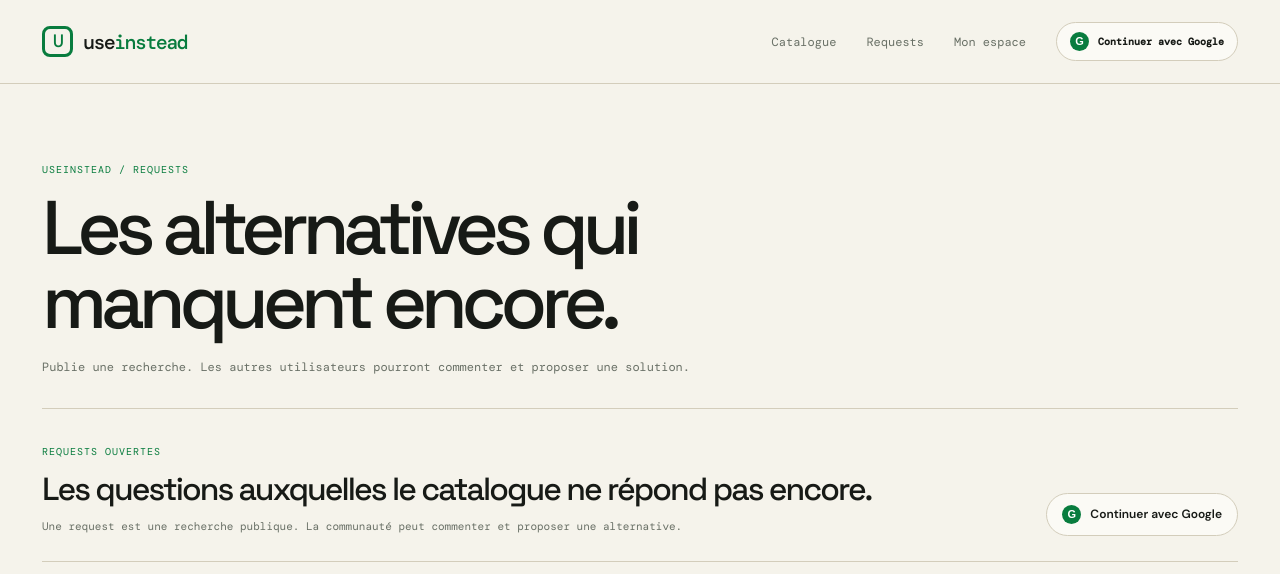
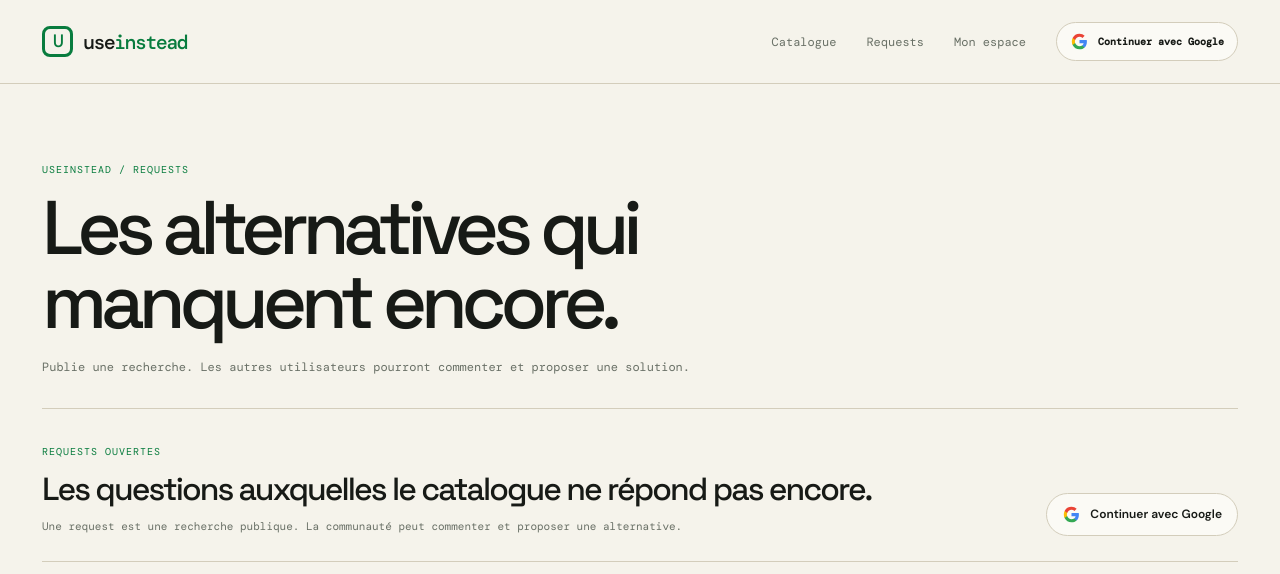
Before and after one commit to okba69/Alternative.IO, a Next.js app: page /requests in a window 1280 px wide. Shown: the top 574 px of the page. Built offline with nearby package versions, Linux system fonts and the light colour scheme; no server answers; the database is empty.

Commit message:
fix: use Google logo in sign-in button

```diff
--- a/app/globals.css
+++ b/app/globals.css
@@ -76,7 +76,7 @@ button { cursor: pointer; }
 .google-auth-button:hover { border-color: var(--accent); color: var(--accent); }
 .google-auth-button:disabled { cursor: wait; opacity: .6; }
 .google-auth-button.compact { font-family: 'DM Mono', monospace; font-size: 10px; padding: 8px 11px; }
-.google-icon { align-items: center; background: var(--accent); border-radius: 50%; color: #fff; display: inline-flex; font-family: Arial, sans-serif; font-size: 11px; font-weight: 700; height: 19px; justify-content: center; width: 19px; }
+.google-icon { display: inline-block; flex: 0 0 auto; height: 19px; width: 19px; }
 .google-auth-error { color: #b14d3d; font-size: 10px; line-height: 1.4; max-width: 280px; }
 
 /* Secondary catalogue and community surfaces. */
--- a/components/GoogleAuthButton.tsx
+++ b/components/GoogleAuthButton.tsx
@@ -24,8 +24,10 @@ export function GoogleAuthButton({ compact = false }: GoogleAuthButtonProps) {
         },
       });
       if (authError) throw authError;
-    } catch {
-      setError('Connexion Google indisponible pour le moment. Vérifie la configuration Supabase Auth.');
+    } catch (error) {
+      setError(error instanceof Error && error.message === 'Connexion Google non configurée.'
+        ? 'La connexion Google doit encore être configurée sur le site.'
+        : 'Connexion Google indisponible pour le moment. Vérifie la configuration Supabase Auth.');
       setLoading(false);
     }
   }
@@ -33,7 +35,12 @@ export function GoogleAuthButton({ compact = false }: GoogleAuthButtonProps) {
   return (
     <span className={compact ? 'google-auth-wrap compact' : 'google-auth-wrap'}>
       <button className={compact ? 'google-auth-button compact' : 'google-auth-button'} onClick={handleSignIn} disabled={loading} type="button">
-        <span className="google-icon" aria-hidden="true">G</span>
+        <svg className="google-icon" aria-hidden="true" viewBox="0 0 24 24" role="img">
+          <path fill="#4285F4" d="M21.35 12.27c0-.74-.07-1.45-.22-2.13H12v4.03h5.24a4.48 4.48 0 0 1-1.94 2.94v2.45h3.14c1.84-1.7 2.91-4.2 2.91-7.29Z" />
+          <path fill="#34A853" d="M12 21.8c2.63 0 4.84-.87 6.45-2.36l-3.14-2.45c-.87.58-1.98.92-3.31.92-2.54 0-4.69-1.72-5.46-4.03H3.3v2.53A9.74 9.74 0 0 0 12 21.8Z" />
+          <path fill="#FBBC05" d="M6.54 13.88A5.85 5.85 0 0 1 6.23 12c0-.65.11-1.28.31-1.88V7.59H3.3A9.74 9.74 0 0 0 2.27 12c0 1.57.38 3.05 1.03 4.41l3.24-2.53Z" />
+          <path fill="#EA4335" d="M12 6.09c1.43 0 2.71.49 3.72 1.46l2.79-2.79C16.84 3.18 14.63 2.2 12 2.2a9.74 9.74 0 0 0-8.7 5.39l3.24 2.53C7.31 7.81 9.46 6.09 12 6.09Z" />
+        </svg>
         {loading ? 'Connexion…' : 'Continuer avec Google'}
       </button>
       {error && <span className="google-auth-error" role="alert">{error}</span>}
```
